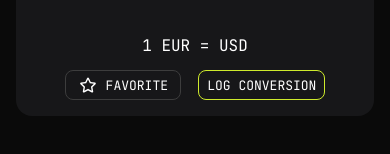
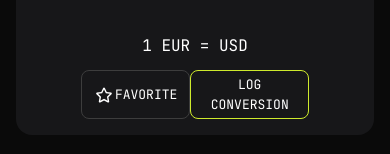
Before and after one commit to Demzy06/fx-checker, a React (Vite) app: page / in a window 390 px wide. Shown: the part 560-714 px from the top of the page. Built offline with nearby package versions, Linux system fonts and the light colour scheme; no server answers; a web font is replaced by a local one.

Commit message:
style: adjust span width affecting layout

```diff
--- a/src/components/ConversionAction.jsx
+++ b/src/components/ConversionAction.jsx
@@ -19,7 +19,7 @@ function ConversionAction() {
       <p className="text-center text-white md:flex-5 md:h-full md:w-fit md:text-start md:text-[14px]">
         1 {baseCurrency} = {rateObj.rate} {quoteCurrency}
       </p>
-      <span className="flex justify-between w-[80%] m-auto mt-3 md:w-fit md:flex-5 md:m-0 md:justify-end">
+      <span className="flex justify-between w-[70%] m-auto mt-3 md:w-fit md:flex-5 md:m-0 md:justify-end">
         <Button
           text={isCurrPairInFav ? "Favorited" : "Favorite"}
           styles={`uppercase p-1 pr-3 pl-3 ${isCurrPairInFav ? "bg-primary-yellow text-black" : "bg-deep-gray text-white border border-light-gray"}  text-[13px] md:text-[14px] rounded-lg md:mr-2`}
```
